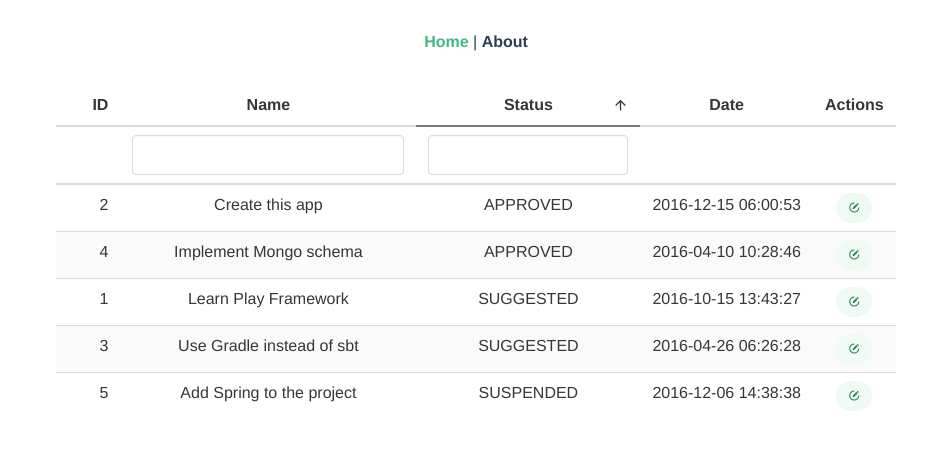
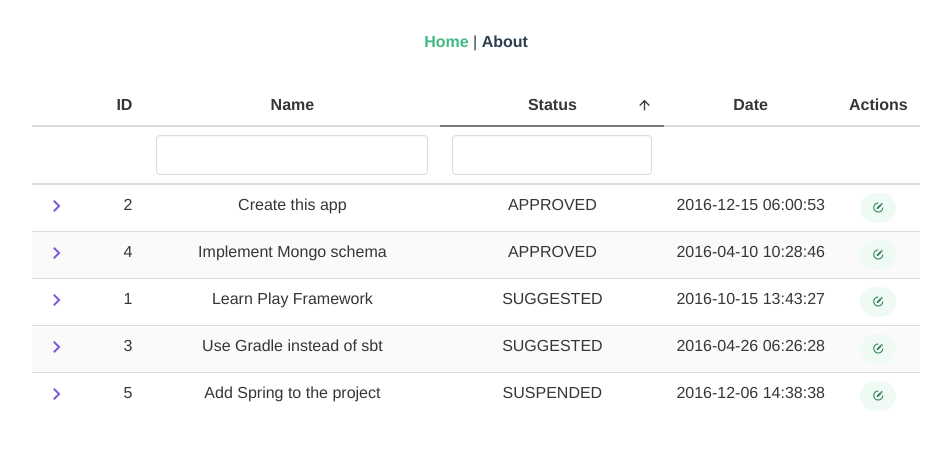
Before and after one commit to leafchild0/play-adr, a Vue app in the folder frontend/: page /#/ in a window 1280 px wide. Shown: the top 450 px of the page, without its empty margins (164-1115 px from the left). Built offline with nearby package versions, Linux system fonts and the light colour scheme.

Commit message:
lint and details view

```diff
--- a/frontend/src/components/RecordsTable.vue
+++ b/frontend/src/components/RecordsTable.vue
@@ -1,22 +1,40 @@
 <template>
   <div class="records-table">
-    <b-table :data="data" :loading="loading"
+    <b-table
+      :data="data"
+      :loading="loading"
       :sort-icon="'arrow-up'"
       :sort-icon-size="'is-small'"
       :default-sort-direction="'asc'"
       :default-sort="'status'"
+      detail-key="id"
+      detailed
       striped
-             hoverable>
-
+      hoverable
+    >
       <b-table-column field="id" label="ID" width="40" numeric v-slot="props">
         {{ props.row.id }}
       </b-table-column>
 
-      <b-table-column field="name" label="Name" searchable centered v-slot="props">
+      <b-table-column
+        field="name"
+        label="Name"
+        searchable
+        centered
+        v-slot="props"
+      >
         {{ props.row.name }}
       </b-table-column>
 
-      <b-table-column field="status" label="Status" searchable centered sortable width="200" v-slot="props">
+      <b-table-column
+        field="status"
+        label="Status"
+        searchable
+        centered
+        sortable
+        width="200"
+        v-slot="props"
+      >
         {{ props.row.status }}
       </b-table-column>
 
@@ -25,13 +43,29 @@
       </b-table-column>
 
       <b-table-column custom-key="actions" label="Actions" v-slot="props">
-        <b-button class="button is-small is-light"
+        <b-button
+          class="button is-small is-light"
           icon-left="circle-edit-outline"
           type="is-success is-light"
           rounded
-                  @click="edit(props.row)">
+          @click="edit(props.row)"
+        >
         </b-button>
       </b-table-column>
+
+      <template #detail="props">
+        <article class="media">
+          <div class="media-content">
+            <div class="content">
+              <div>
+                <span class="content-name">{{ props.row.name }}</span>
+                <div class="content-date">{{ props.row.date }}</div>
+                <div v-html="props.row.body"></div>
+              </div>
+            </div>
+          </div>
+        </article>
+      </template>
     </b-table>
   </div>
 </template>
@@ -42,23 +76,24 @@ export default {
   name: "RecordsTable",
   props: ["data", "loading"],
   data() {
-    return {
-
-    }
+    return {};
   },
   methods: {
     edit: (row) => {
       console.log(row);
-    }
-  }
-}
+    },
+  },
+};
 </script>
 
 <style lang="scss" scoped>
-
 .records-table {
   display: flex;
   justify-content: center;
 }
 
+.content-name {
+  font-weight: 700;
+  margin-right: 10px;
+}
 </style>
--- a/frontend/src/views/Home.vue
+++ b/frontend/src/views/Home.vue
@@ -6,19 +6,52 @@
 
 <script>
 import RecordsTable from "@/components/RecordsTable";
+
 export default {
   name: "Home",
-  components: {RecordsTable},
+  components: { RecordsTable },
   data() {
     return {
       data: [
-        { 'id': 1, 'name': 'Learn Play Framework', 'status': 'SUGGESTED', 'date': '2016-10-15 13:43:27'},
-        { 'id': 2, 'name': 'Create this app', 'status': 'APPROVED', 'date': '2016-12-15 06:00:53'},
-        { 'id': 3, 'name': 'Use Gradle instead of sbt', 'status': 'SUGGESTED', 'date': '2016-04-26 06:26:28'},
-        { 'id': 4, 'name': 'Implement Mongo schema', 'status': 'APPROVED', 'date': '2016-04-10 10:28:46'},
-        { 'id': 5, 'name': 'Add Spring to the project', 'status': 'SUSPENDED', 'date': '2016-12-06 14:38:38'}
+        {
+          id: 1,
+          name: "Learn Play Framework",
+          status: "SUGGESTED",
+          date: "2016-10-15 13:43:27",
+          body: `<h2 id="-context-"><strong>Context</strong></h2>
+<p>What is the context of this decision? It is important to capture the full context of the decision so that the reader knows the reasons behind it.</p>
+<h2 id="-decision-"><strong>Decision</strong></h2>
+<p>The decision that was made. For instance, use <a href="https://www.elastic.co/">Elasticsearch</a> for an enterprise-wide search API.</p>
+<h2 id="-consequences-"><strong>Consequences</strong></h2>
+<p> <em>**</em>In this section, you can add what would happen if this decision is made. It is important to list all consequences, both positive and negative.</p>
+`,
+        },
+        {
+          id: 2,
+          name: "Create this app",
+          status: "APPROVED",
+          date: "2016-12-15 06:00:53",
+        },
+        {
+          id: 3,
+          name: "Use Gradle instead of sbt",
+          status: "SUGGESTED",
+          date: "2016-04-26 06:26:28",
+        },
+        {
+          id: 4,
+          name: "Implement Mongo schema",
+          status: "APPROVED",
+          date: "2016-04-10 10:28:46",
+        },
+        {
+          id: 5,
+          name: "Add Spring to the project",
+          status: "SUSPENDED",
+          date: "2016-12-06 14:38:38",
+        },
       ],
-    }
-  }
+    };
+  },
 };
 </script>
```
Also changed, not shown: frontend/src/main.js (+4 -4 lines). Lines whose indentation alone changed are shown as unchanged.
